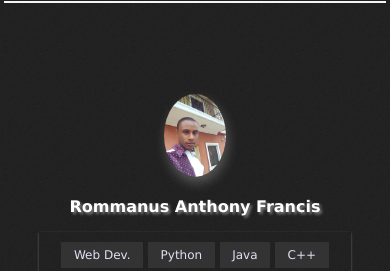
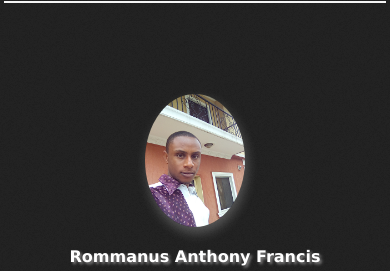
Before and after one commit to thonyromes/Portfolio, a plain HTML site: page index.html in a window 390 px wide. Shown: the part 52-323 px from the top of the page. Drawn offline with Linux system fonts and the light colour scheme.

Commit message:
Update main.css

```diff
--- a/css/main.css
+++ b/css/main.css
@@ -138,7 +138,7 @@ h1 {
         font-size: 0.75em;
     }
     .img1 {
-        width: ;
+        width: 100px ;
     }
     .socials li {
         width: 10%;
```
